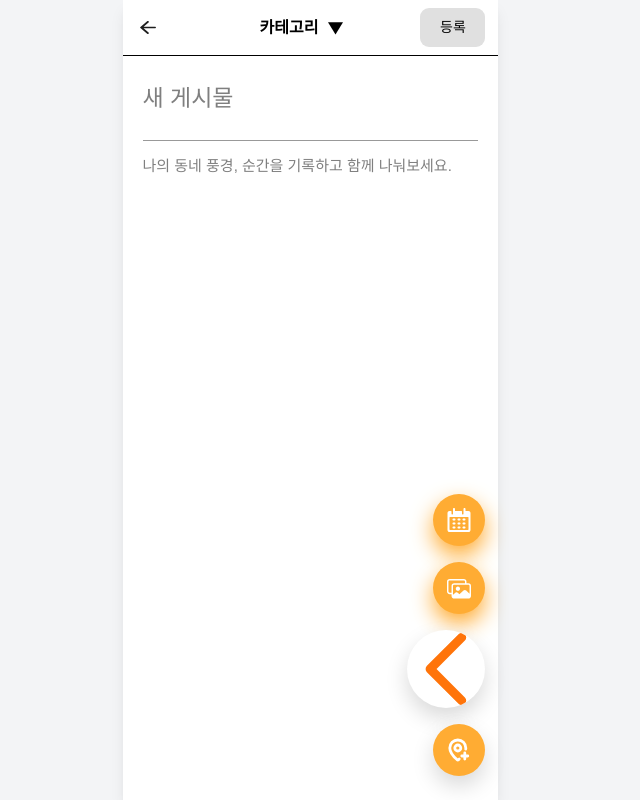
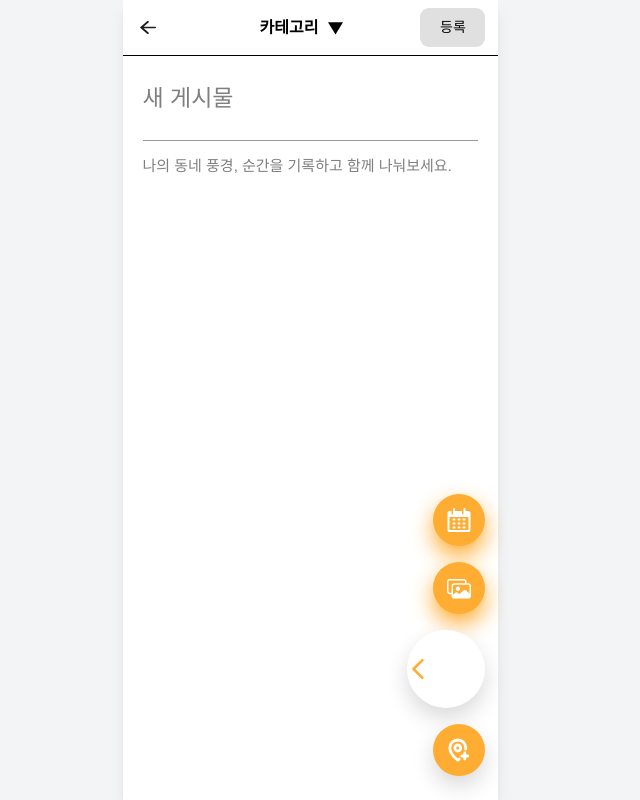
Before and after one commit to dongnae-bangnae/FE, a React (Vite) app: page /record/new/write in a window 1280 px wide. Both pictures are taken after a click on the button 772 px from the left and 651 px from the top of the page. Shown: the whole page, without its empty margins (330-970 px from the left). Built offline with nearby package versions, Linux system fonts and the light colour scheme; no server answers.

Commit message:
💄Design: 툴바 수정(#239)

```diff
--- a/src/components/Record/VerticalToolbar.tsx
+++ b/src/components/Record/VerticalToolbar.tsx
@@ -171,11 +171,18 @@ const VerticalToolbar = ({
             onClick={() => setIsExpanded(false)}
             onMouseEnter={() => setHoveredIcon("back")}
             onMouseLeave={() => setHoveredIcon(null)}
+            style={{
+              boxShadow: "0 10px 22px #D9D9D9",
+              backgroundColor: "white",
+              borderRadius: "50%",
+              width: "78px",
+              height: "78px",
+            }}
           >
             <img
-              src={hoveredIcon === "back" ? Back_y : Back_o}
+              src={hoveredIcon === "back" ? Back_o : Back_y}
               alt="접기"
-              style={{ width: 78, height: 78, boxShadow: "0 10px 22px #D9D9D9", backgroundColor: "white", borderRadius: "50%",}}
+              style={{ width: 22, height: 22,}}
             />
           </button>
 
```
